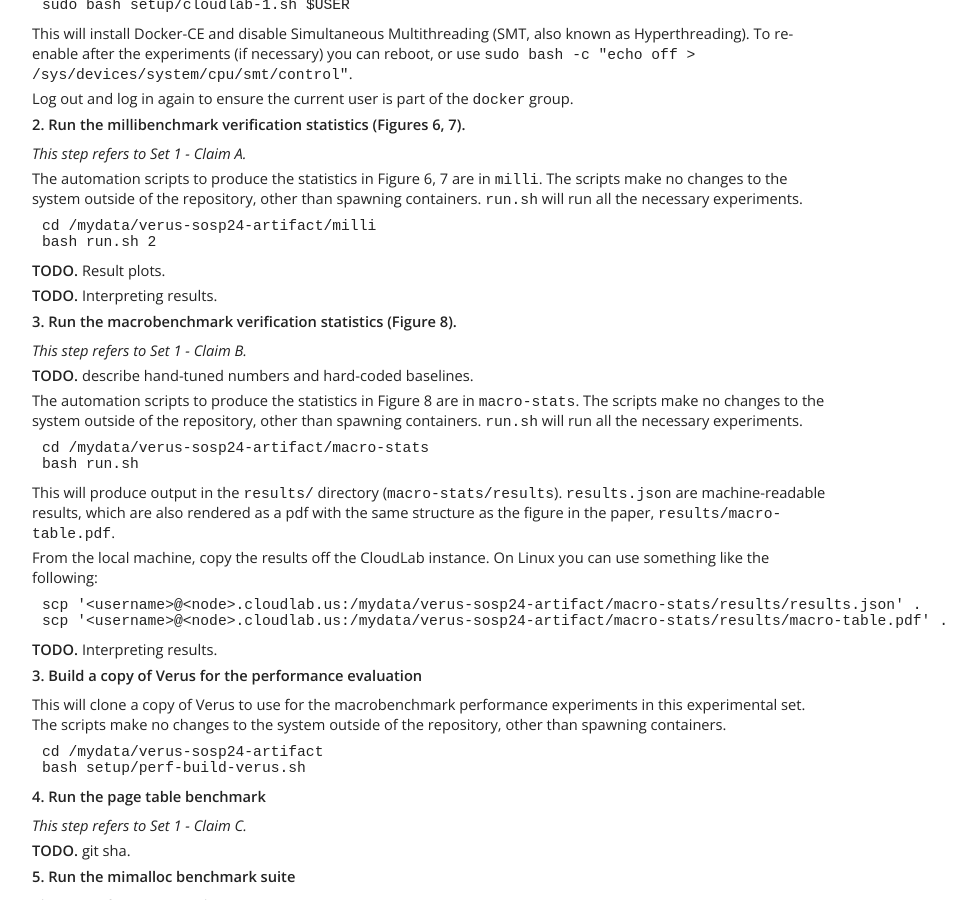
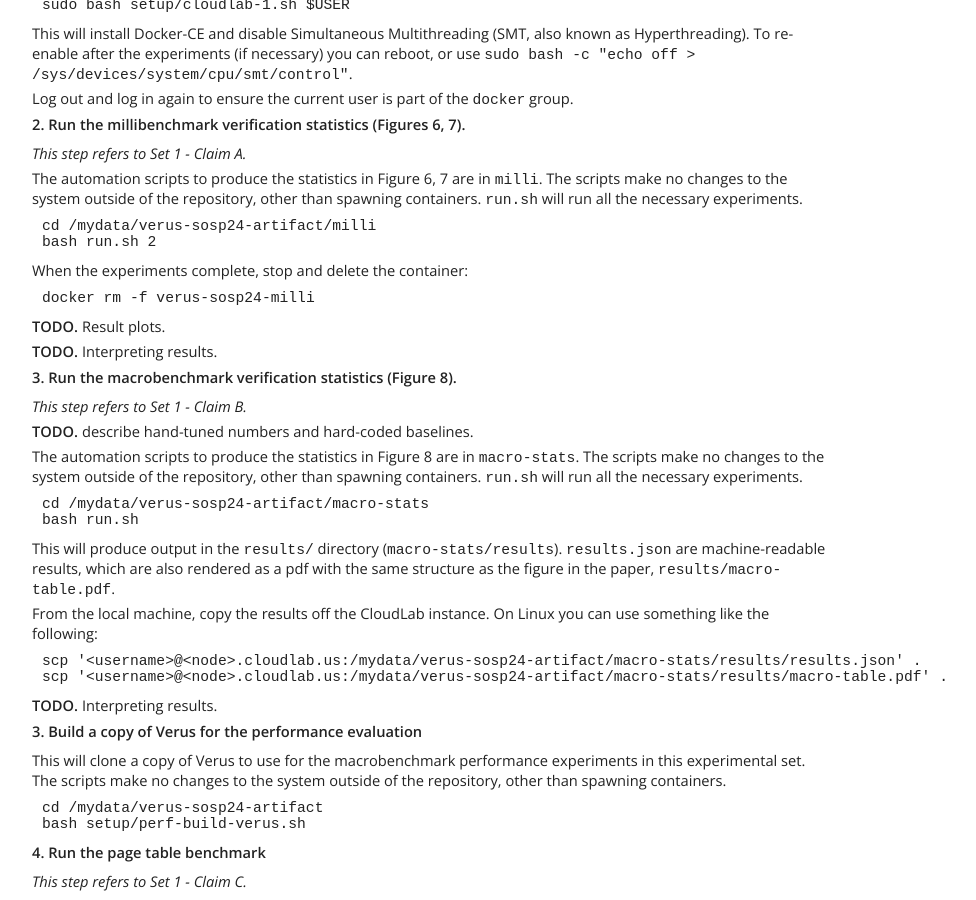
Before and after one commit to verus-lang/paper-sosp24-artifact, a Jekyll site: the page built from site/guide.md, in a window 1280 px wide and 900 px high, scrolled down 1648 px. Shown: the whole window, without its empty margins (8-984 px from the left). Built offline with Jekyll 4.4.1, drawn with Linux system fonts in a browser that asks for light colours.

Commit message:
minor fixes to milli

````diff
--- a/site/guide.md
+++ b/site/guide.md
@@ -104,6 +104,12 @@ containers. `run.sh` will run all the necessary experiments.
 ```shell
 cd /mydata/verus-sosp24-artifact/milli
 bash run.sh 2
+```
+
+When the experiments complete, stop and delete the container:
+
+```shell
+docker rm -f verus-sosp24-milli
 ```
 
 **TODO.** Result plots.
````
Also changed, not shown: 1 other file.
